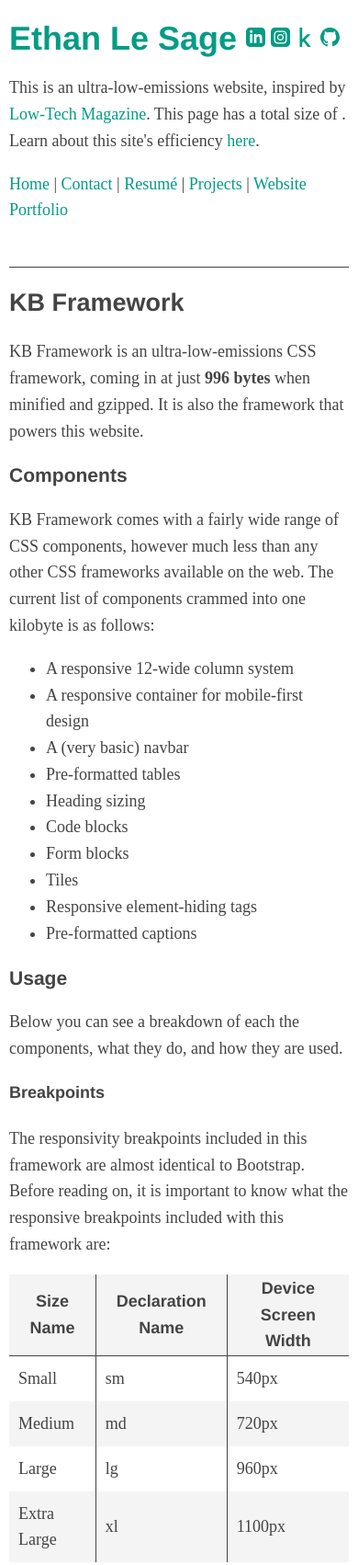
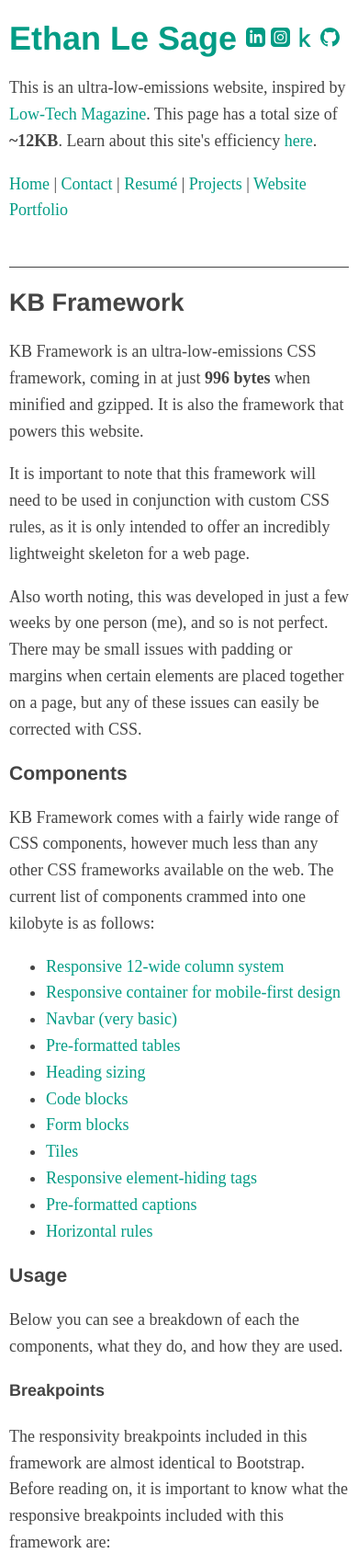
Before and after one commit to lesageethan/ethanlesage.com, a plain HTML site: page projects/kb-framework.html in a window 390 px wide. Shown: the top 1702 px of the page at 92% size. Drawn offline with Linux system fonts and the light colour scheme.

Commit message:
added size estimates for pages, finished? the KB documentation, fixed some broken links

```diff
--- a/projects/kb-framework.html
+++ b/projects/kb-framework.html
@@ -20,8 +20,8 @@
                 <p>
                     This is an ultra-low-emissions website, inspired by
                     <a target="_blank" href="https://solar.lowtechmagazine.com/2018/09/how-to-build-a-low-tech-website/">Low-Tech Magazine</a>.
-                    This page has a total size of <span id="pageSize"></span>.
-                    Learn about this site's efficiency <a href="projects/site-efficiency.html">here</a>.
+                    This page has a total size of <b>~12KB</b>.
+                    Learn about this site's efficiency <a href="site-efficiency.html">here</a>.
                 </p>
                 <p>
                     <a href="../index.html">Home</a> |
@@ -44,22 +44,30 @@
                 KB Framework is an ultra-low-emissions CSS framework, coming in at just <b>996 bytes</b> when minified and gzipped.
                 It is also the framework that powers this website.
             </p>
+            <p>
+                It is important to note that this framework will need to be used in conjunction with custom CSS rules, as it is only intended to offer an incredibly lightweight skeleton for a web page.
+            </p>
+            <p>
+                Also worth noting, this was developed in just a few weeks by one person (me), and so is not perfect.
+                There may be small issues with padding or margins when certain elements are placed together on a page, but any of these issues can easily be corrected with CSS.
+            </p>
             <h3>Components</h3>
             <p>
                 KB Framework comes with a fairly wide range of CSS components, however much less than any other CSS frameworks available on the web.
                 The current list of components crammed into one kilobyte is as follows:
             </p>
             <ul>
-                <li>A responsive 12-wide column system</li>
-                <li>A responsive container for mobile-first design</li>
-                <li>A (very basic) navbar</li>
-                <li>Pre-formatted tables</li>
-                <li>Heading sizing</li>
-                <li>Code blocks</li>
-                <li>Form blocks</li>
-                <li>Tiles</li>
-                <li>Responsive element-hiding tags</li>
-                <li>Pre-formatted captions</li>
+                <li><a href="#columns">Responsive 12-wide column system</a></li>
+                <li><a href="#container">Responsive container for mobile-first design</a></li>
+                <li><a href="#navbar">Navbar (very basic)</a></li>
+                <li><a href="#tables">Pre-formatted tables</a></li>
+                <li><a href="#headings">Heading sizing</a></li>
+                <li><a href="#code">Code blocks</a></li>
+                <li><a href="#forms">Form blocks</a></li>
+                <li><a href="#tiles">Tiles</a></li>
+                <li><a href="#hiding">Responsive element-hiding tags</a></li>
+                <li><a href="#captions">Pre-formatted captions</a></li>
+                <li><a href="#horizontal">Horizontal rules</a></li>
             </ul>
             <h3>Usage</h3>
             <p>
@@ -100,7 +108,7 @@
             <p>
                 These breakpoints are used for the responsive columns system, and also for hiding elements.
             </p>
-            <h4>Responsive Columns</h4>
+            <h4 id="columns">Responsive Columns</h4>
             <p>
                 The columns included in this framework are very similar to Bootstrap, and most other CSS frameworks on the market.
                 See the example below for how they are used:
@@ -133,7 +141,7 @@
                 col-5
             </div>
             <br>
-            <h4>Responsive Container</h4>
+            <h4 id="container">Responsive Container</h4>
             <p>
                 For mobile-first development, and for creating a central column on desktop web pages, the responsive container element can be used as follows:
             </p>
@@ -147,7 +155,7 @@
                 All of the content you see is inside of one of these containers.
                 In fact, on this site, the container class has been added directly to the body element.
             </p>
-            <h4>A (Very Basic) Navbar</h4>
+            <h4 id="navbar">A (Very Basic) Navbar</h4>
             <p>
                 Inside the KB I have managed to include a navbar system, but be warned, it is extremely basic.
             </p>
@@ -178,7 +186,7 @@
                     <li class="nav-right">Link-2</li>
                 </ul>
             </div>
-            <h4>Pre-Formatted Tables</h4>
+            <h4 id="tables">Pre-Formatted Tables</h4>
             <p>
                 With the addition of just one classname, your tables can go from the default HTML style to looking quite nice:
             </p>
@@ -231,12 +239,12 @@
                     <td>Hazel</td>
                 </tr>
             </table>
-            <h4>Heading Sizing</h4>
+            <h4 id="headings">Heading Sizing</h4>
             <p>
                 By default, headings have amended line-height of 1.2.
                 No classnames are needed for this to take effect.
             </p>
-            <h4>Code Blocks</h4>
+            <h4 id="code">Code Blocks</h4>
             <p>
                 As can be seen all over this page, code blocks are included, and can be defined like so:
             </p>
@@ -248,7 +256,7 @@
             <p>
                 They will look (you guessed it) like the code blocks on this page.
             </p>
-            <h4>Form Blocks</h4>
+            <h4 id="forms">Form Blocks</h4>
             <p>
                 Basic formatting is included for the various input elements in HTML forms.
                 I won't include an example of all of them here, but some can be seen below:
@@ -294,7 +302,7 @@
                 <textarea type="textarea"></textarea> <br>
                 <button type="submit">Submit</button>
             </form>
-            <h4>Tiles</h4>
+            <h4 id="tiles">Tiles</h4>
             <p>
                 A slightly more snazzy element included in this framework is the tile.
                 These are styled like cards, with an image included at the top, and custom heading styling.
@@ -320,5 +328,27 @@
                     <p>Some text</p>
                 </div>
             </div>
+            <h4 id="hiding">Responsive Element Hiding</h4>
+            <p>
+                By adding the classname hide-sm, hide-md, hide-lg, or hide-xl to any element, the element will cease to be shown after the corresponding breakpoint is hit.
+            </p>
+            <h4 id="captions">Captions</h4>
+            <p>
+                Image captions are sized to 0.9em automatically, and centered.
+            </p>
+            <h4 id="horizontal">Horizontal Rules</h4>
+            <p>
+                Because html hr elements can be a bit weird sometimes, I have included a proprietary horizontal rule class.
+                By adding the class hr to an empty div, it will render as a horizontal rule.
+                This can be combined with the columns system to create horizontal rules of any width from 1 to 12.
+<pre class="code">
+&lt;div class=&quot;col col-12 hr&quot;&gt;&lt;/div&gt;
+</pre>
+                <p>
+                    This renders like so:
+                </p>
+                <div class="col col-12 hr"></div>
+                <br>
+            </p>
     </body>
 </html>
```
Also changed, not shown: contact.html (+1 -1 lines), index.html (+1 -1 lines), projects.html (+10 -1 lines), projects/rust-base-finder.html (+2 -2 lines), projects/site-efficiency.html (+2 -2 lines), projects/talent-show-winners.html (+2 -2 lines), resume.html (+1 -1 lines), websites.html (+1 -1 lines), images/kbframework.png (added), 1 other file.
